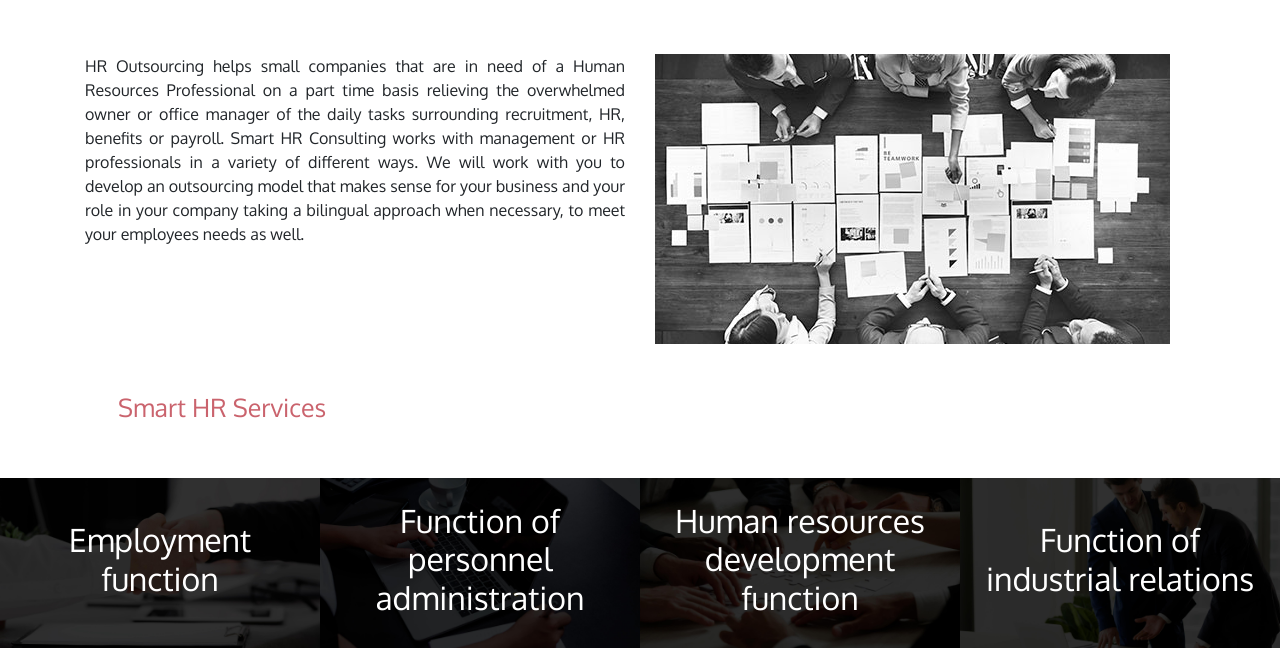
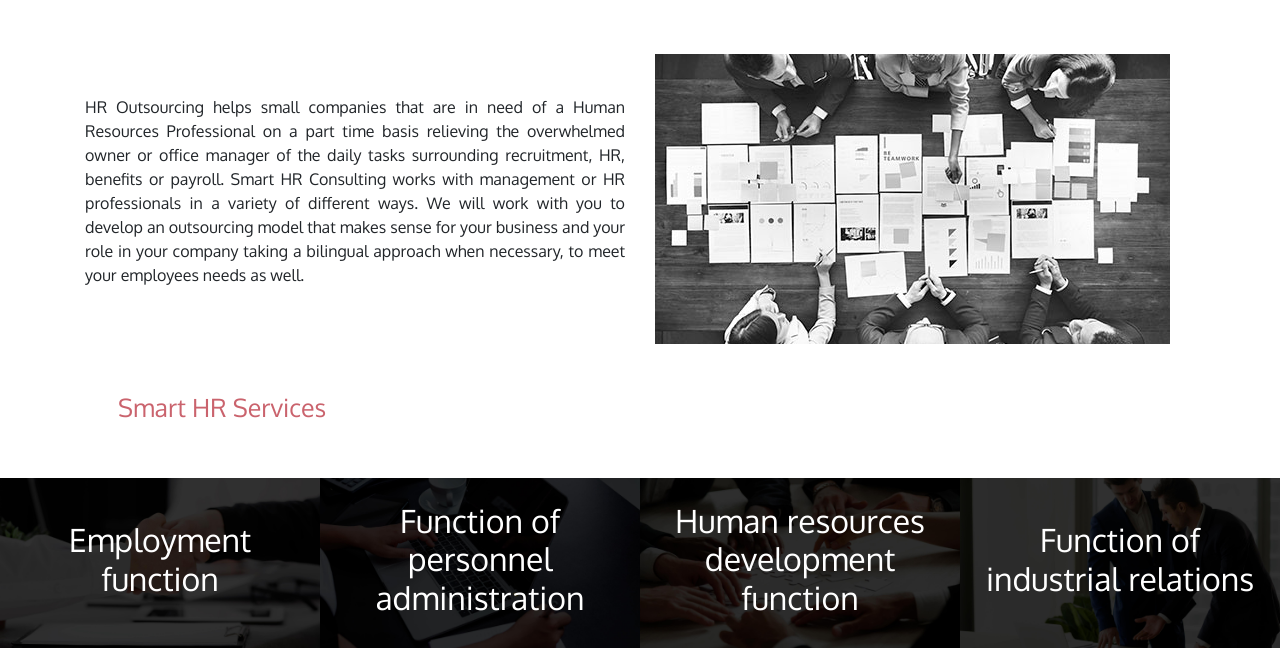
Before and after one commit to Minesto23/smartHR, a Django app: page /services/ in a window 1280 px wide. Shown: the part 96-744 px from the top of the page. Run offline with Django 3.2, Linux system fonts and the light colour scheme; data that the repository does not hold is empty; parts of the project's set-up code (start-up, migrations or seed data) failed here and were passed over; some libraries are stand-ins or nearby versions.

Commit message:
cambios services

```diff
--- a/services/templates/services/services.html
+++ b/services/templates/services/services.html
@@ -9,7 +9,7 @@
 <!-- main            -->
       <main>
         <div class="container wow fadeIn slow ">
-          <div class="row justify-content-center">
+          <div class="row justify-content-center align-items-center">
             <div class="col-12 col-lg-6 text-justify mt-3 mt-lg-0">
               <p>HR Outsourcing helps small companies that are in need of a Human Resources Professional on a part time basis
                 relieving the overwhelmed owner or office manager of the daily tasks surrounding recruitment, HR, benefits or
@@ -148,10 +148,10 @@
           <!-- NORMAL -->
           <div class="col-xs-12 col-lg-6 pt-2 d-none d-lg-block">
             <p>Smart HR of South Florida gives you a dedicated HR manager who can help you craft a new HR policy, maintain compliance, onboard new employees or process your payroll- You decide what services you need and how often do you require our support.</p>
+            <h3 class="mt-3">Your Own Dedicated Bilingual HR Manager</h3>
           </div>
           <div class="col-xs-12 col-lg-6 d-none d-lg-block">
             <img src="{% static 'core/images/3.jpg' %}" alt="" class="img-fluid">
-            <h3 class="mt-3">Your Own Dedicated Bilingual HR Manager</h3>
           </div>
 
           <!-- RESPONSIVE -->
```
